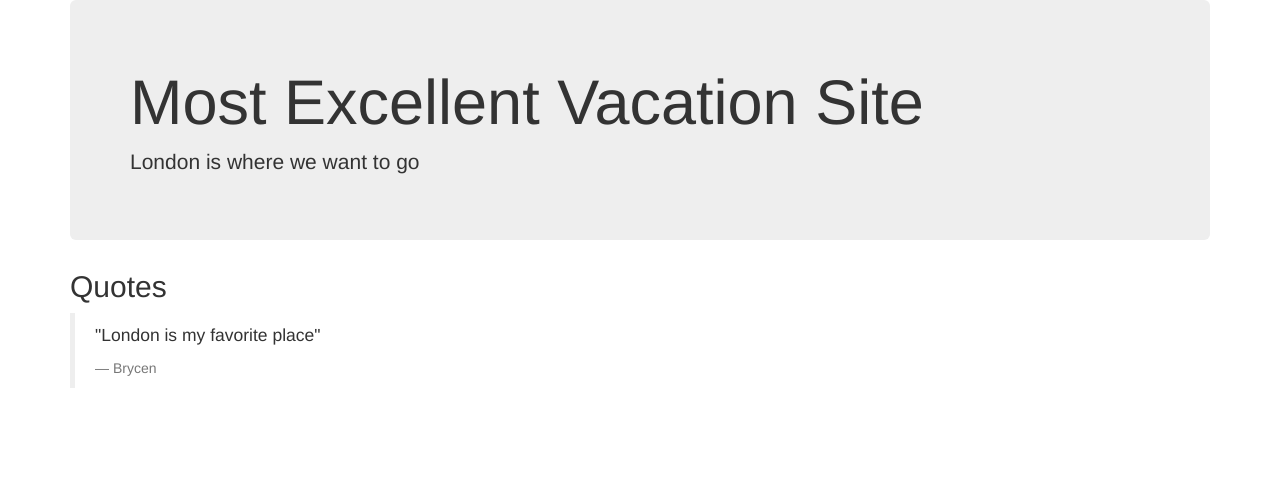
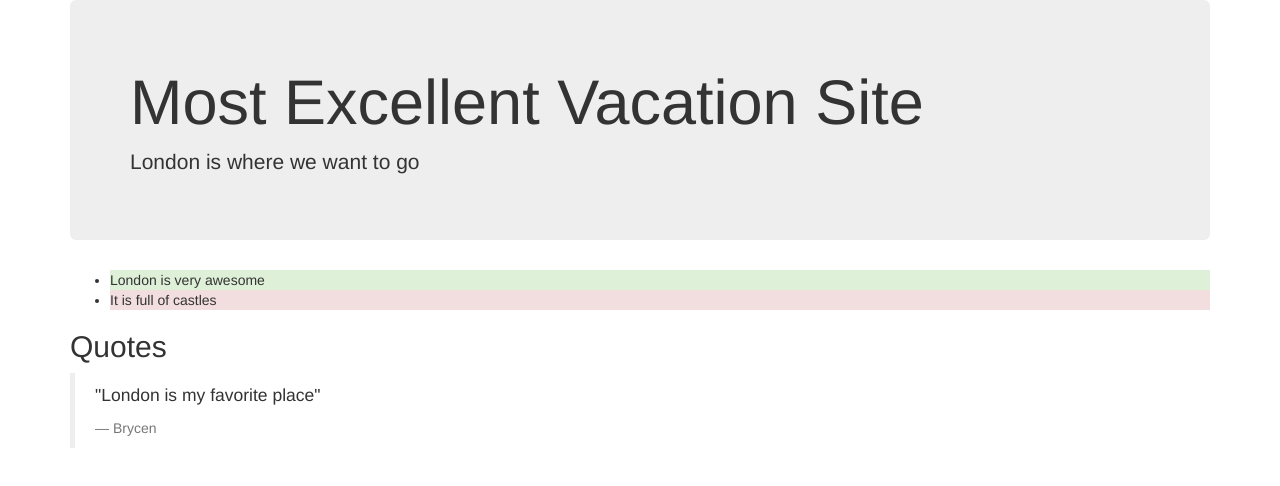
Before and after one commit to BrycenGit/vacation, a plain HTML site: page index.html in a window 1280 px wide. Drawn offline with nearby package versions, Linux system fonts and the light colour scheme.

Commit message:
add bg-success, bg-danger
Co-authored-by Alma Frankenstein <a.q.frankenstein@gmail.com>
Co-authored-by brycen bartolome <brycenbartolome@gmail.com>

```diff
--- a/index.html
+++ b/index.html
@@ -12,6 +12,10 @@
       <h1>Most Excellent Vacation Site</h1>
       <p>London is where we want to go</p>
     </div>
+    <ul>
+      <li class="bg-success">London is very awesome</li>
+      <li class="bg-danger">It is full of castles</li>
+    </ul>
     <h2>Quotes</h2>
     <blockquote class="blockquote">
       <p>"London is my favorite place"</p>
```
